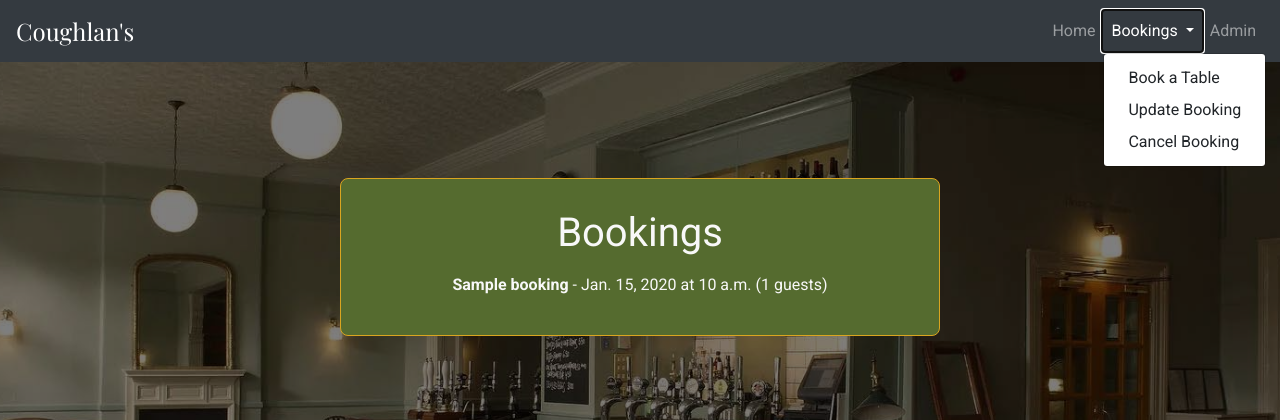
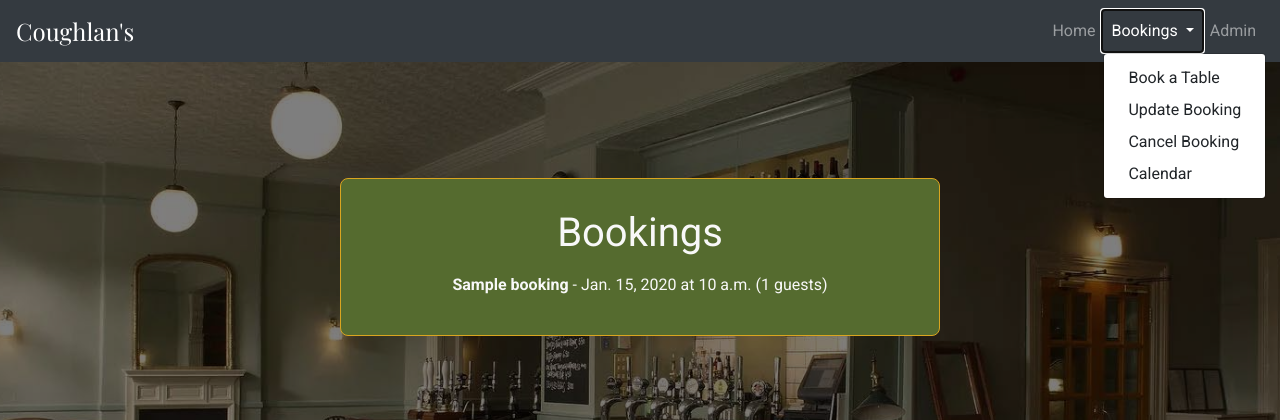
Before and after one commit to p-coughlan/book-a-table, a Django app: page /bookings/ in a window 1280 px wide, after a click on "Bookings". Shown: the top 420 px of the page. Run offline with Django 4.2, Linux system fonts and the light colour scheme; a user stored in the database is signed in; tables that the repository leaves empty hold one stand-in row (values such as "Sample post"); some libraries are stand-ins or nearby versions.

Commit message:
Add weekly calendar link for staff in the navigation menu, accesible by admin only

```diff
--- a/bookings/templates/bookings/base.html
+++ b/bookings/templates/bookings/base.html
@@ -96,6 +96,11 @@
               <a class="dropdown-item" href="{% url 'book_table' %}">Book a Table</a>
               <a class="dropdown-item" href="{% url 'update_booking_lookup' %}">Update Booking</a>
               <a class="dropdown-item" href="{% url 'cancel_lookup' %}">Cancel Booking</a>
+              <!-- Weekly calendar link - accesible only to staff -->
+               <!-- wrapped in an if statement to check if the user is authenticated and is_staff -->
+              {% if request.user.is_authenticated and request.user.is_staff %}
+              <a class="dropdown-item" href="{% url 'weekly_calendar' %}">Calendar</a>
+              {% endif %}
             </div>
           </li>
           <!-- Add an Admin Login link outside the dropdown -->
```
Also changed, not shown: README.md.
